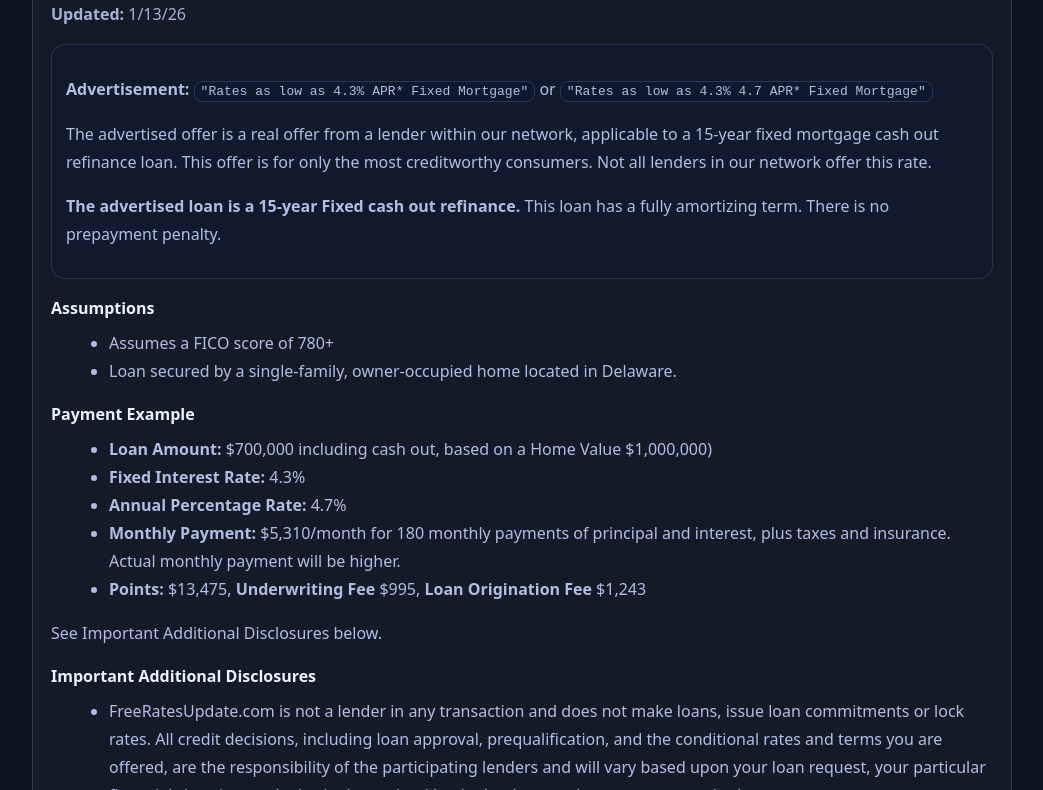
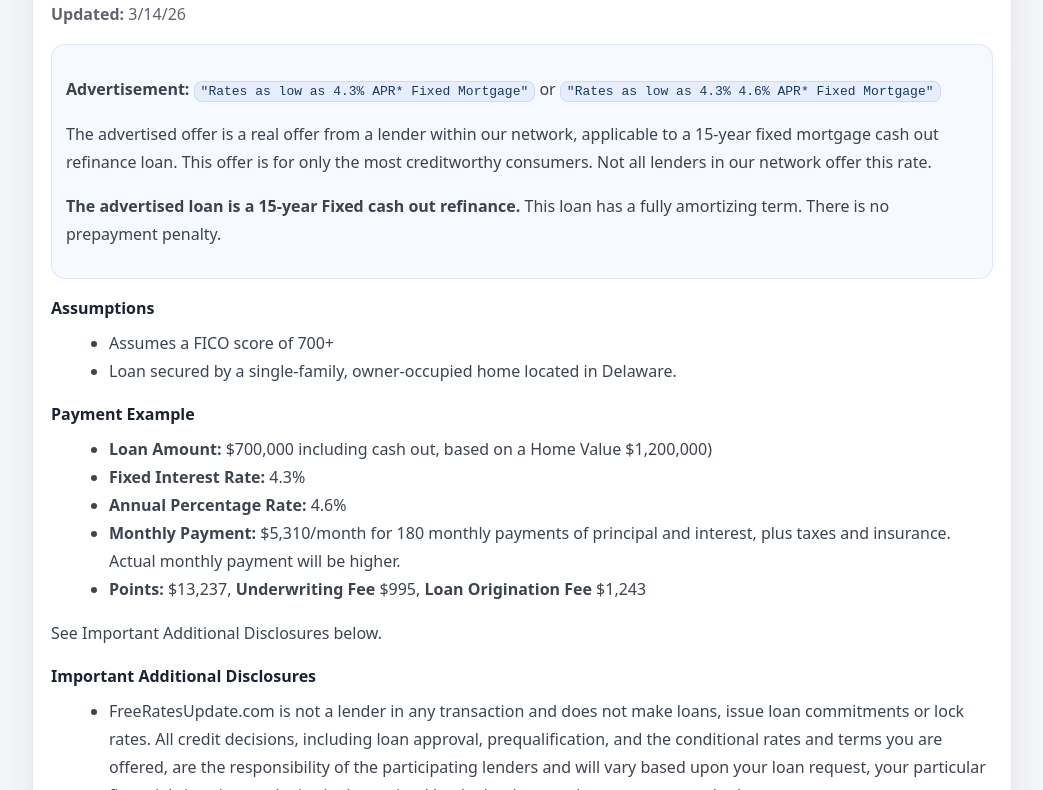
Before and after one commit to davidmday99-lgtm/freeratesupdate.com, a plain HTML site: page advertising-disclosure.html in a window 1280 px wide. Shown: the part 166-956 px from the top of the page, without its empty margins (118-1161 px from the left). Drawn offline with Linux system fonts and the light colour scheme.

Commit message:
Update disclosure: APR 4.6%, FICO 700+, home value .2M, points ,237 (synced 3/14/26)

```diff
--- a/advertising-disclosure.html
+++ b/advertising-disclosure.html
@@ -6,16 +6,16 @@
   <title>Advertising Disclosure — FreeRatesUpdate.com</title>
   <meta name="description" content="Advertising Disclosure for offers displayed on FreeRatesUpdate.com" />
   <style>
-    body{margin:0;font-family:system-ui,-apple-system,Segoe UI,Roboto,Helvetica,Arial,sans-serif;background:#0b1220;color:#eaf1ff}
-    a{color:#7fe7d3}
+    body{margin:0;font-family:system-ui,-apple-system,Segoe UI,Roboto,Helvetica,Arial,sans-serif;background:#f7f9fc;color:#1a2332}
+    a{color:#2563eb}
     .wrap{max-width:980px;margin:0 auto;padding:28px 18px 60px}
-    .card{background:rgba(255,255,255,.04);border:1px solid rgba(234,241,255,.14);border-radius:16px;padding:18px}
+    .card{background:#ffffff;border:1px solid rgba(26,35,50,.10);border-radius:16px;padding:18px;box-shadow:0 18px 55px rgba(26,35,50,.10)}
     h1{margin:0 0 10px}
     h2{margin:18px 0 10px;font-size:16px}
-    p,li{color:rgba(185,199,238,.95);line-height:1.75}
-    code{background:rgba(15,26,49,.65);border:1px solid rgba(234,241,255,.14);padding:2px 6px;border-radius:8px}
-    .muted{color:rgba(185,199,238,.88)}
-    .box{background:rgba(15,26,49,.55);border:1px solid rgba(234,241,255,.12);border-radius:14px;padding:14px}
+    p,li{color:rgba(26,35,50,.85);line-height:1.75}
+    code{background:rgba(37,99,235,.08);border:1px solid rgba(37,99,235,.14);padding:2px 6px;border-radius:8px;color:#1a3a5c}
+    .muted{color:rgba(26,35,50,.70)}
+    .box{background:rgba(37,99,235,.04);border:1px solid rgba(37,99,235,.12);border-radius:14px;padding:14px}
     ul{margin:10px 0 0 18px}
   </style>
 </head>
@@ -25,10 +25,10 @@
 
     <div class="card">
       <h1>ADVERTISING DISCLOSURE</h1>
-      <p class="muted"><strong>Updated:</strong> 1/13/26</p>
+      <p class="muted"><strong>Updated:</strong> 3/14/26</p>
 
       <div class="box">
-        <p><strong>Advertisement:</strong> <code>"Rates as low as 4.3% APR* Fixed Mortgage"</code> or <code>"Rates as low as 4.3% 4.7 APR* Fixed Mortgage"</code></p>
+        <p><strong>Advertisement:</strong> <code>"Rates as low as 4.3% APR* Fixed Mortgage"</code> or <code>"Rates as low as 4.3% 4.6% APR* Fixed Mortgage"</code></p>
 
         <p>The advertised offer is a real offer from a lender within our network, applicable to a 15-year fixed mortgage cash out refinance loan. This offer is for only the most creditworthy consumers. Not all lenders in our network offer this rate.</p>
 
@@ -37,17 +37,17 @@
 
       <h2>Assumptions</h2>
       <ul>
-        <li>Assumes a FICO score of 780+</li>
+        <li>Assumes a FICO score of 700+</li>
         <li>Loan secured by a single-family, owner-occupied home located in Delaware.</li>
       </ul>
 
       <h2>Payment Example</h2>
       <ul>
-        <li><strong>Loan Amount:</strong> $700,000 including cash out, based on a Home Value $1,000,000)</li>
+        <li><strong>Loan Amount:</strong> $700,000 including cash out, based on a Home Value $1,200,000)</li>
         <li><strong>Fixed Interest Rate:</strong> 4.3%</li>
-        <li><strong>Annual Percentage Rate:</strong> 4.7%</li>
+        <li><strong>Annual Percentage Rate:</strong> 4.6%</li>
         <li><strong>Monthly Payment:</strong> $5,310/month for 180 monthly payments of principal and interest, plus taxes and insurance. Actual monthly payment will be higher.</li>
-        <li><strong>Points:</strong> $13,475, <strong>Underwriting Fee</strong> $995, <strong>Loan Origination Fee</strong> $1,243</li>
+        <li><strong>Points:</strong> $13,237, <strong>Underwriting Fee</strong> $995, <strong>Loan Origination Fee</strong> $1,243</li>
       </ul>
 
       <p>See Important Additional Disclosures below.</p>
```
